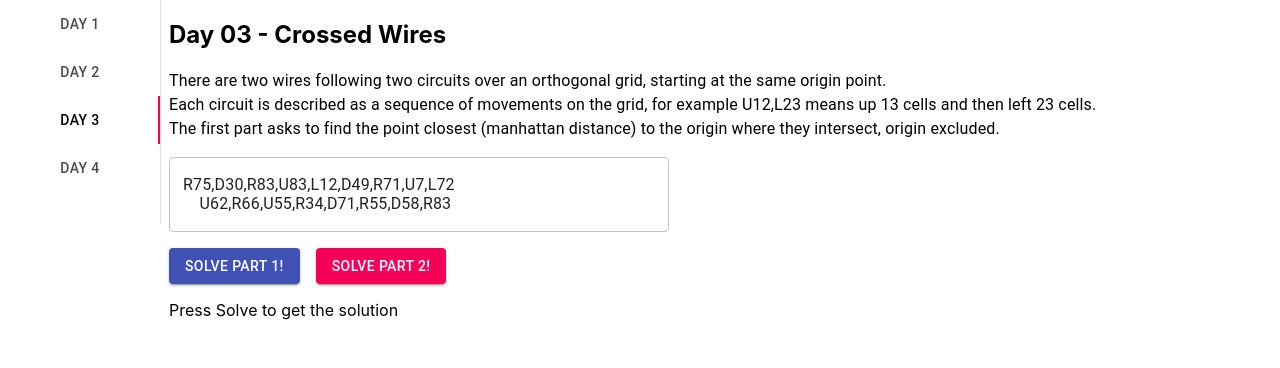
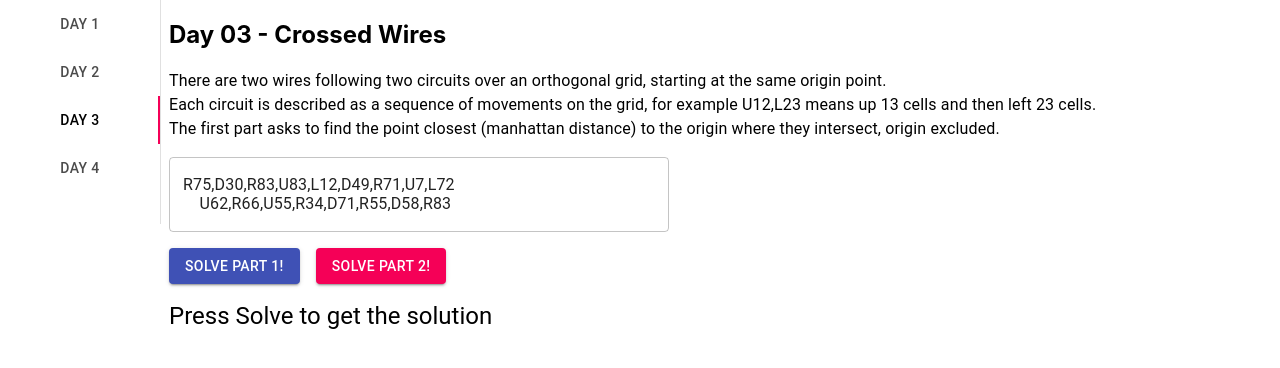
Before and after one commit to jacopofar/advent-of-code-2019-phoenix-react, a React (Create React App) app in the folder assets/: page / in a window 1280 px wide. Shown: the top 368 px of the page. Built offline with nearby package versions, Linux system fonts and the light colour scheme.

Commit message:
Complete day 3 part 1

```diff
--- a/assets/src/Day03.tsx
+++ b/assets/src/Day03.tsx
@@ -97,7 +97,7 @@ const Day03: React.FC = () => {
             <Button variant="contained" color="primary" onClick={() => solve(1)}>Solve part 1!</Button>
             <Button variant="contained" color="secondary" onClick={() => solve(2)}>Solve part 2!</Button>
 
-            <div>{problemOneSolution ? `Solution: ${problemOneSolution}` : 'Press Solve to get the solution'}</div>
+            <Typography variant="h5">{problemOneSolution ? `Solution: ${problemOneSolution}` : 'Press Solve to get the solution'}</Typography>
             <GridDisplay
                 gridData={gridRepresentation}
                 height={600}
```
Also changed, not shown: 2 other files (tests, documents, lock files or other folders).
